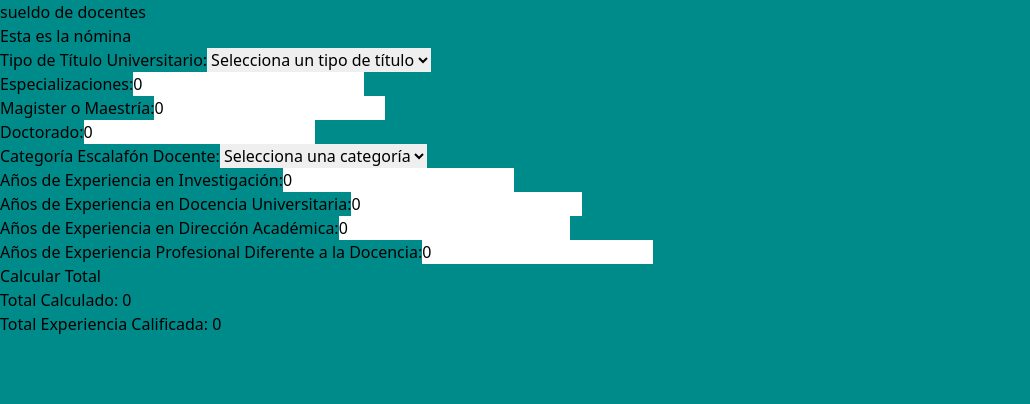
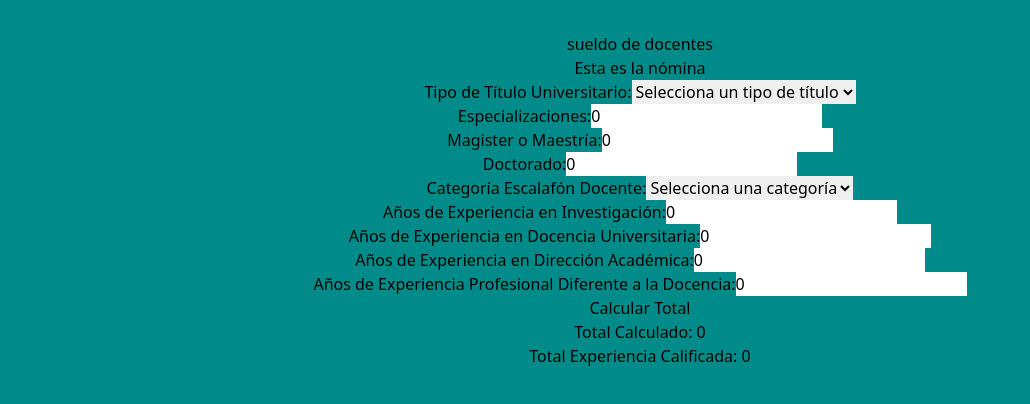
Before and after one commit to juliororozco/mys, a React (Vite) app: page /nomina in a window 1280 px wide. Shown: the top 404 px of the page, without its empty margins (0-1030 px from the left). Built offline with nearby package versions, Linux system fonts and the light colour scheme.

Commit message:
centardo de pagina

```diff
--- a/src/App.tsx
+++ b/src/App.tsx
@@ -1,5 +1,6 @@
 import RouterComponent from "./routes/RouterComponent";
 import { BrowserRouter } from "react-router-dom";
+import "./App.css"
 function App() {
   return (
     <>
--- a/src/components/Nomina/FormNomina.tsx
+++ b/src/components/Nomina/FormNomina.tsx
@@ -1,5 +1,6 @@
 import React, { useState, ChangeEvent } from "react";
 import { TitulosU, CategoriasEscalafon, ExperienciaCalificada, total_titulos_estudios, total_experiencia_calificada } from "./Fomula";
+import InputControl from "../Global/InputControl";
 
 const NominaForm = () => {
     const general = 16441.00;
@@ -89,11 +90,11 @@ const NominaForm = () => {
     };
 
     return (
-        <div className="">
+        <div className="lex justify-center items-center h-screen">
             <div className="max-w-md mx-auto mt-8 p-4 bg-gray-100 rounded-lg shadow-lg">
                 <h1 className="text-xl font-bold mb-4">Esta es la nómina</h1>
-                <form>
-                    <div className="mb-4">
+                <form className="space-y-4">
+                <div className="custom-input">
                      <label htmlFor="titulo" className="block text-sm font-medium text-gray-700">Tipo de Título Universitario:</label>
                             <select id="titulo" value={tituloSeleccionado} onChange={handleChangeTitulo} className="mt-1 block w-full rounded-md border-gray-300 shadow-sm focus:border-indigo-500 focus:ring focus:ring-indigo-200 focus:ring-opacity-50">
                                 <option value="">Selecciona un tipo de título</option>
@@ -101,6 +102,8 @@ const NominaForm = () => {
                                  <option value="otros">Otros</option>
                            </select>
                 </div>
+
+
                     <div className="mb-4">
                         <label htmlFor="especializaciones" className="block text-sm font-medium text-gray-700">Especializaciones:</label>
                         <input id="especializaciones" type="number" value={especializaciones} onChange={handleChangeEspecializaciones} className="mt-1 block w-full rounded-md border-gray-300 shadow-sm focus:border-indigo-500 focus:ring focus:ring-indigo-200 focus:ring-opacity-50" />
--- a/src/pages/Nomina.tsx
+++ b/src/pages/Nomina.tsx
@@ -1,5 +1,6 @@
 import CardsForm from "../components/Global/CardsForm"
 import NominaForm from "../components/Nomina/FormNomina"
+import "../App.css"
 
 const Nomina = () => {
     return (
```
Lines whose indentation alone changed are shown as unchanged.
